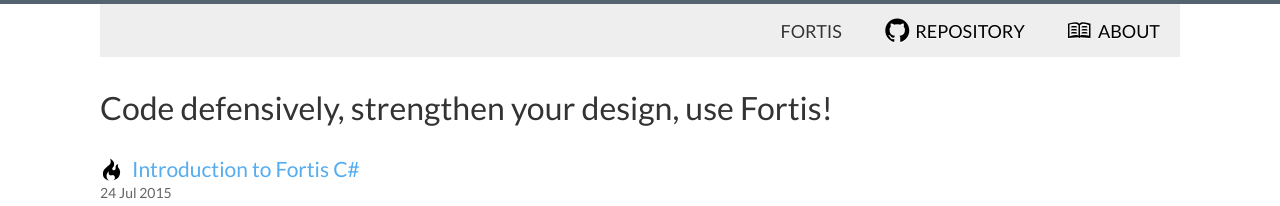
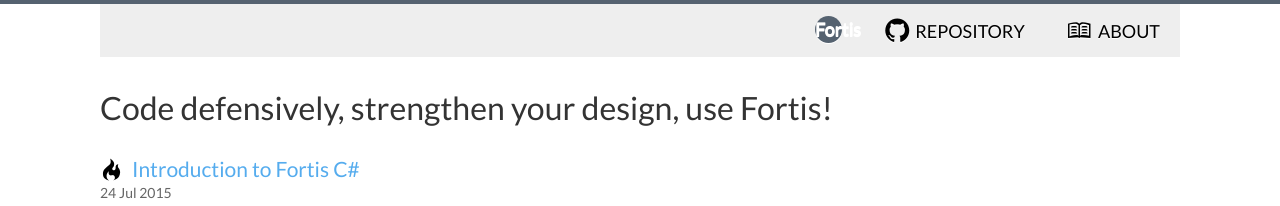
Before and after one commit to huwman/Fortis, a Jekyll site: the page built from index.html, in a window 1280 px wide. Shown: the top 206 px of the page. Built offline with Jekyll 4.4.1, drawn with Linux system fonts in a browser that asks for light colours; Markdown is read by kramdown in place of the engine named in the settings; the list of posts is cut into pages by our own code.

Commit message:
Nav Brand

```diff
--- a/_includes/header.html
+++ b/_includes/header.html
@@ -1,7 +1,8 @@
 <div class="header-container">
   <header>
       <ul class="nav">
-		<li>Fortis</li>
+		<li class="logo"><a href="/Fortis"><span></span>Fortis</a></li>
+
         <li><a href="https://github.com/huwman/Fortis"><span class="mega-octicon octicon-mark-github" style="margin-right: 6px;"></span>Repository</a></li>
         <li><a href="/Fortis/about"><span class="mega-octicon octicon-book" style="margin-right: 6px;"></span>About</a></li>
       </ul>
```
